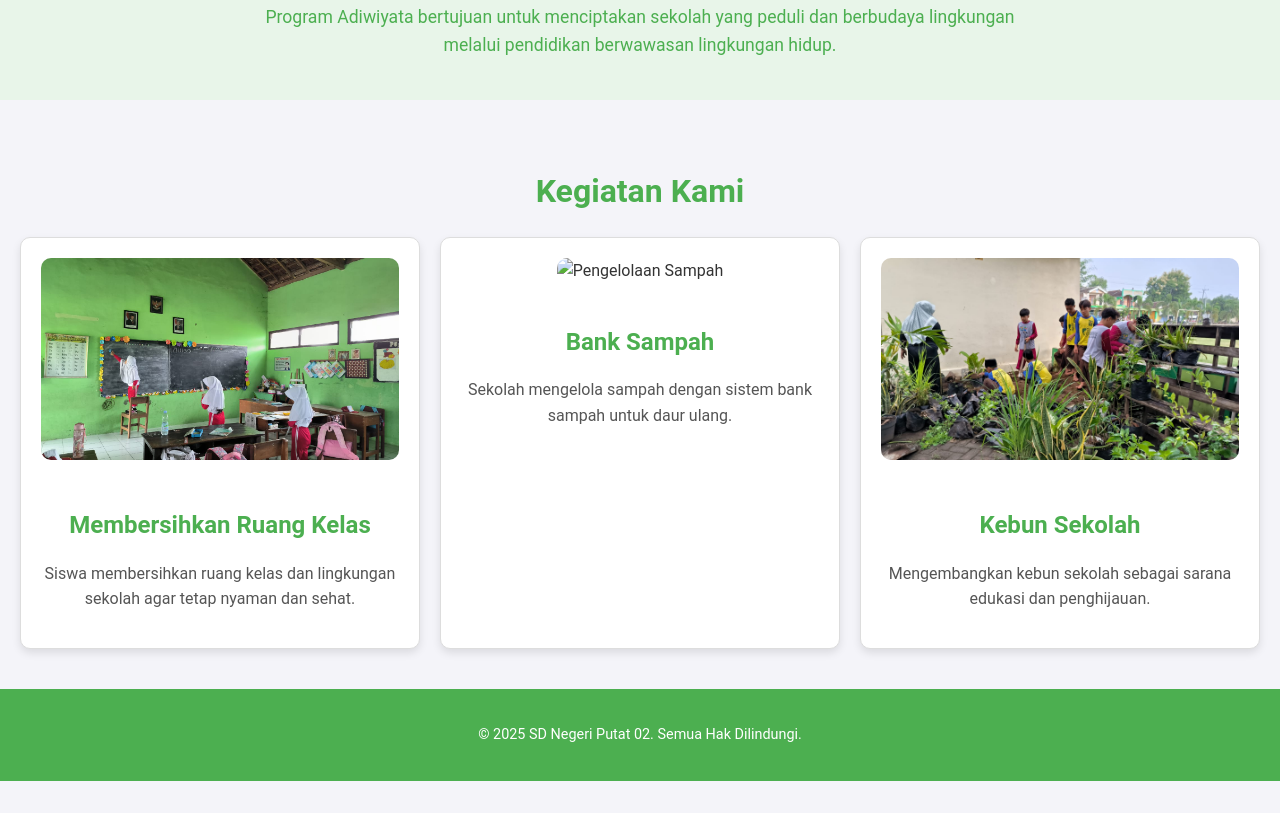
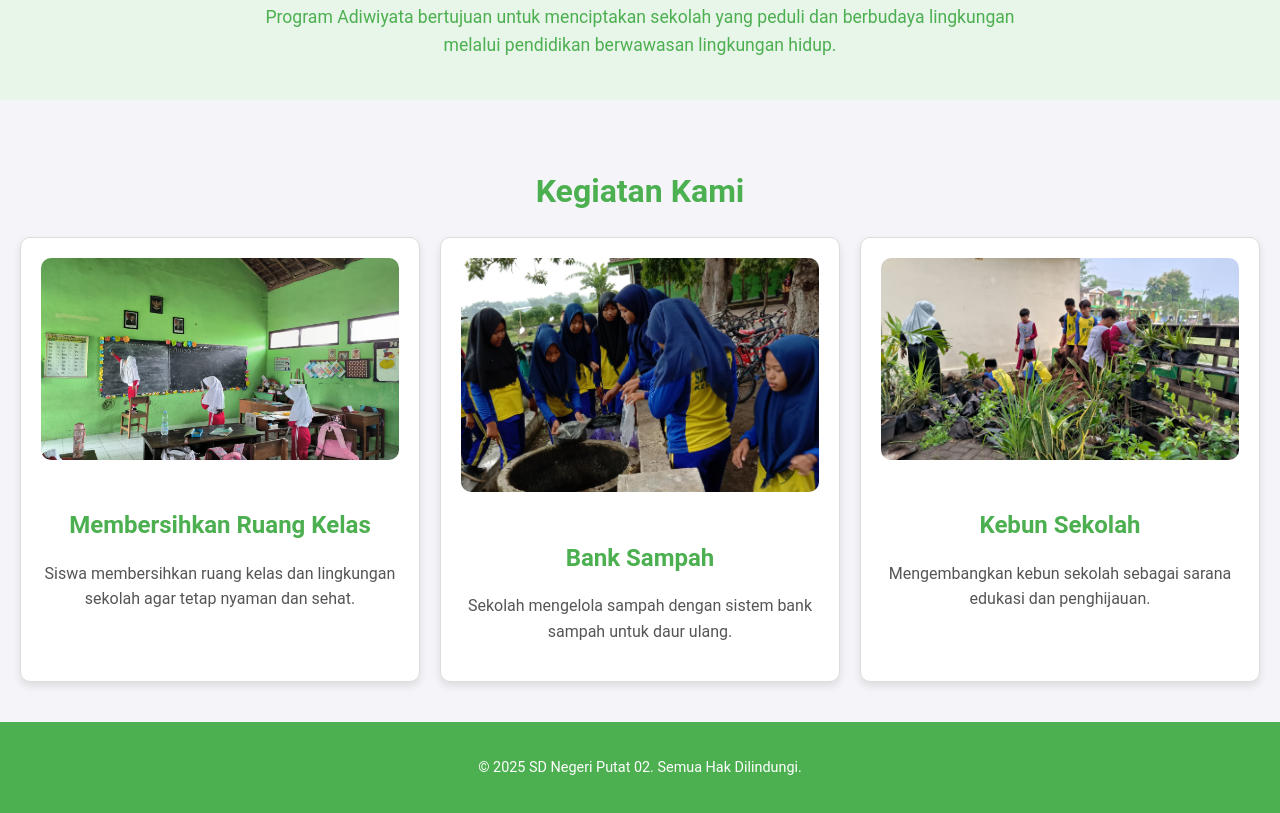
Before and after one commit to SDNPUTAT02/ADHIWIYATA, a plain HTML site: page index.html in a window 1280 px wide. Shown: the part 966-1779 px from the top of the page. Before the commit the page ends 1747 px from the top, so only its background shows below. Drawn offline with Linux system fonts and the light colour scheme.

Commit message:
Update index.html

```diff
--- a/index.html
+++ b/index.html
@@ -53,7 +53,7 @@
                     <p>Siswa membersihkan ruang kelas dan lingkungan sekolah agar tetap nyaman dan sehat.</p>
                 </div>
                 <div class="activity">
-                    <img src="/images/sampah.jpg" alt="Pengelolaan Sampah">
+                    <img src="sampah.jpg" alt="Pengelolaan Sampah">
                     <h3>Bank Sampah</h3>
                     <p>Sekolah mengelola sampah dengan sistem bank sampah untuk daur ulang.</p>
                 </div>
```
